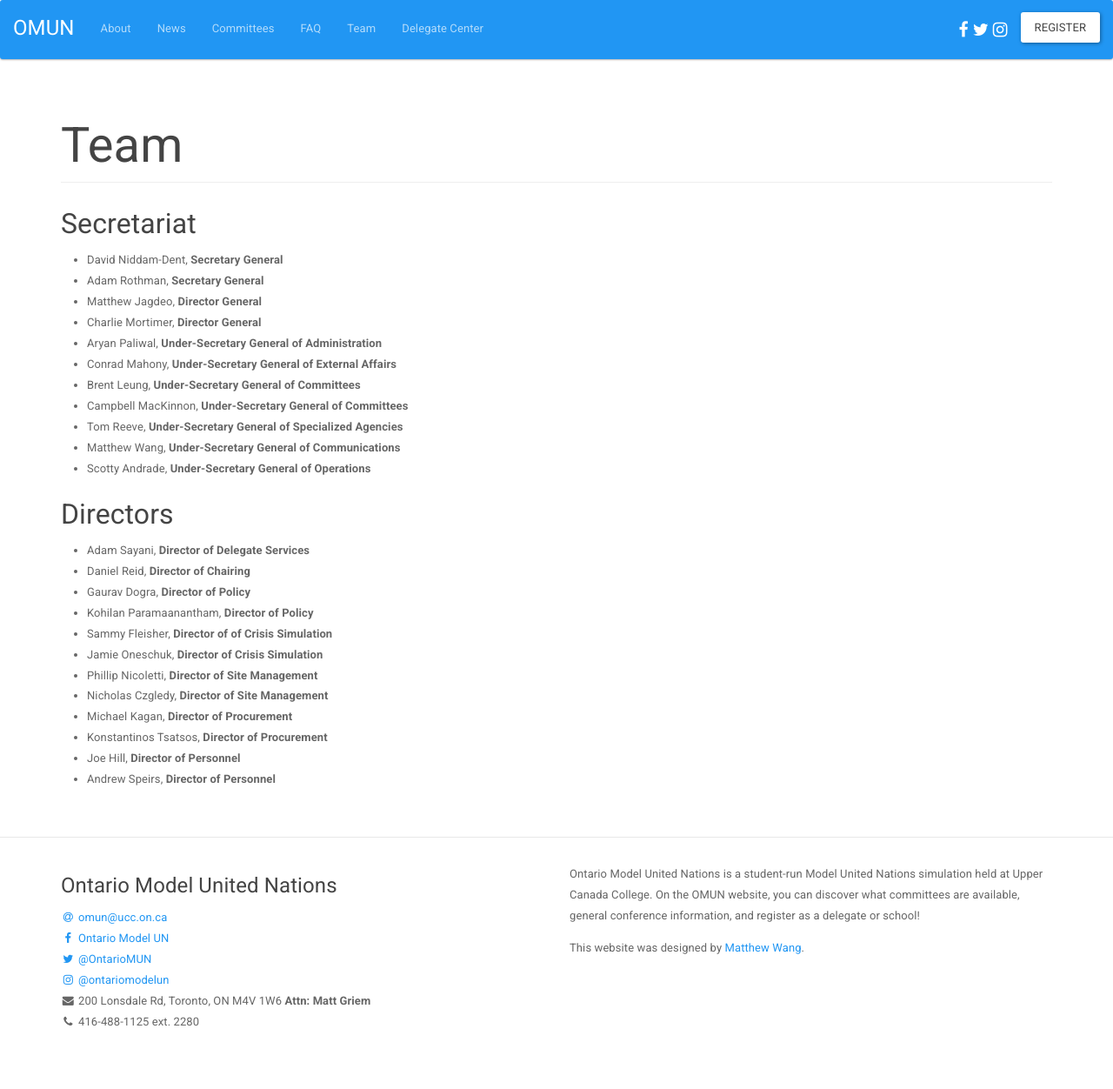
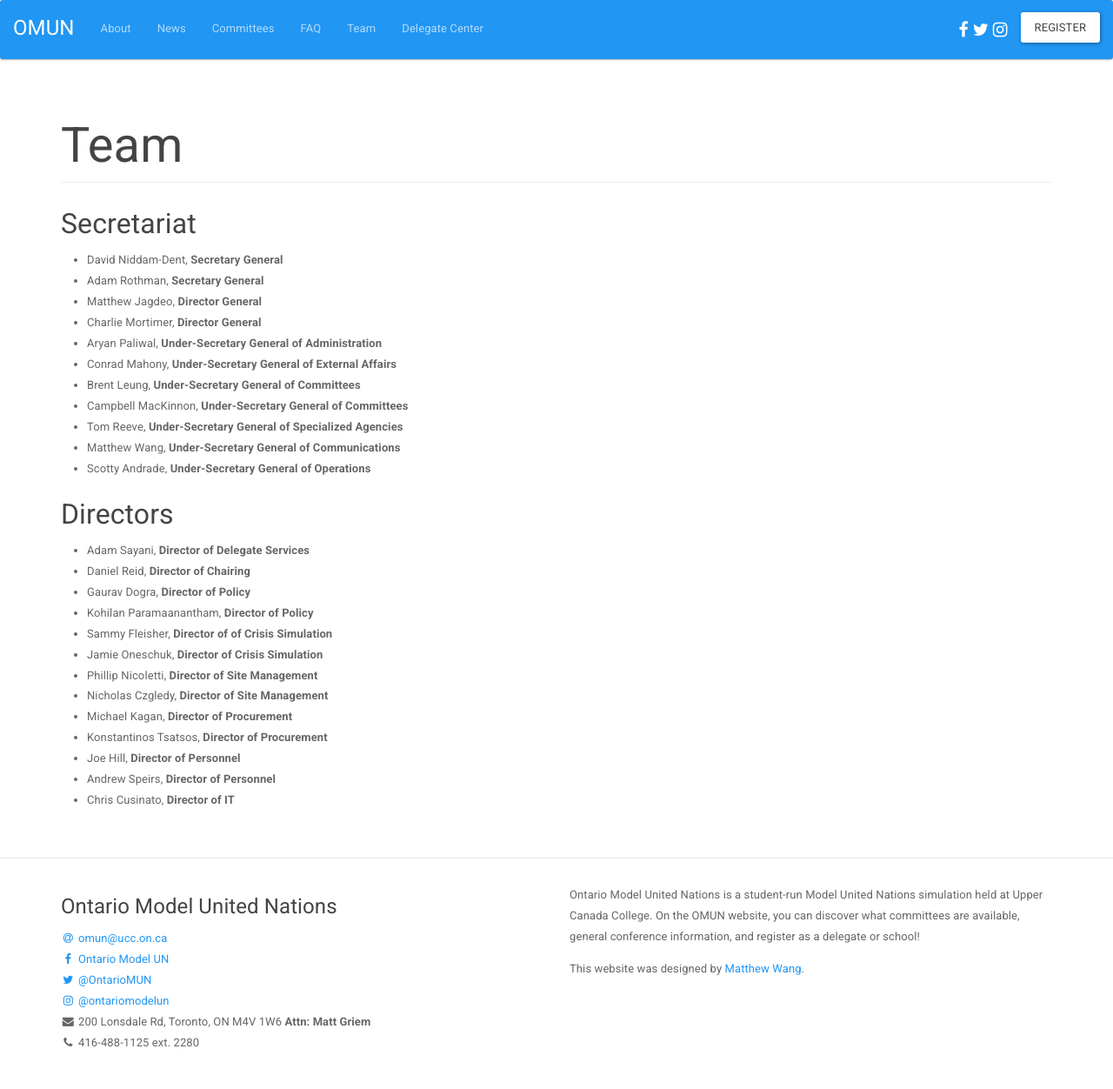
Before and after one commit to malsf21/omun.ca, a Jekyll site: the page built from team.md, in a window 1280 px wide. Shown: the whole page at 87% size. Built offline with Jekyll 4.4.1, drawn with Linux system fonts in a browser that asks for light colours; before the commit the page ends 1228 px from its top, so only the background shows below that.

Commit message:
adds chris to website

```diff
--- a/team.md
+++ b/team.md
@@ -31,3 +31,4 @@ permalink: /team/
 * Konstantinos Tsatsos, **Director of Procurement**
 * Joe Hill, **Director of Personnel**
 * Andrew Speirs, **Director of Personnel**
+* Chris Cusinato, **Director of IT**
```
